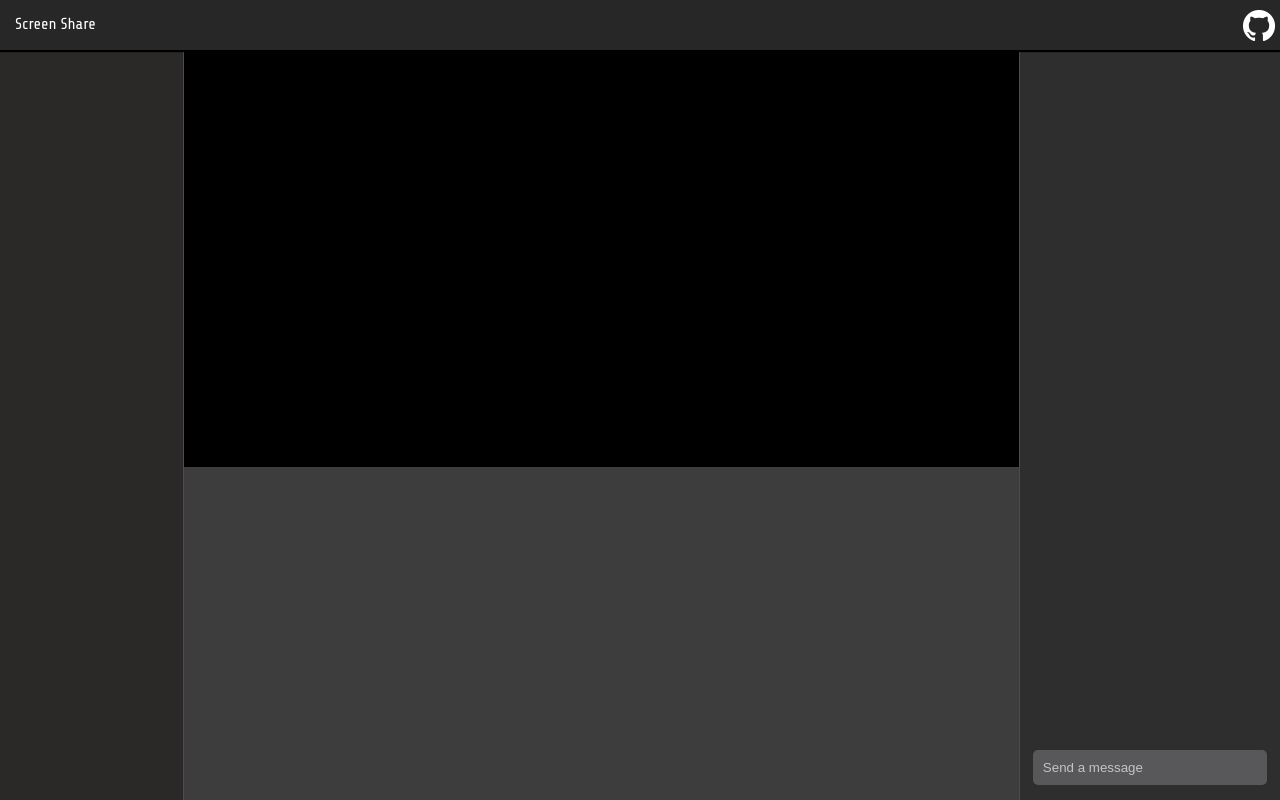
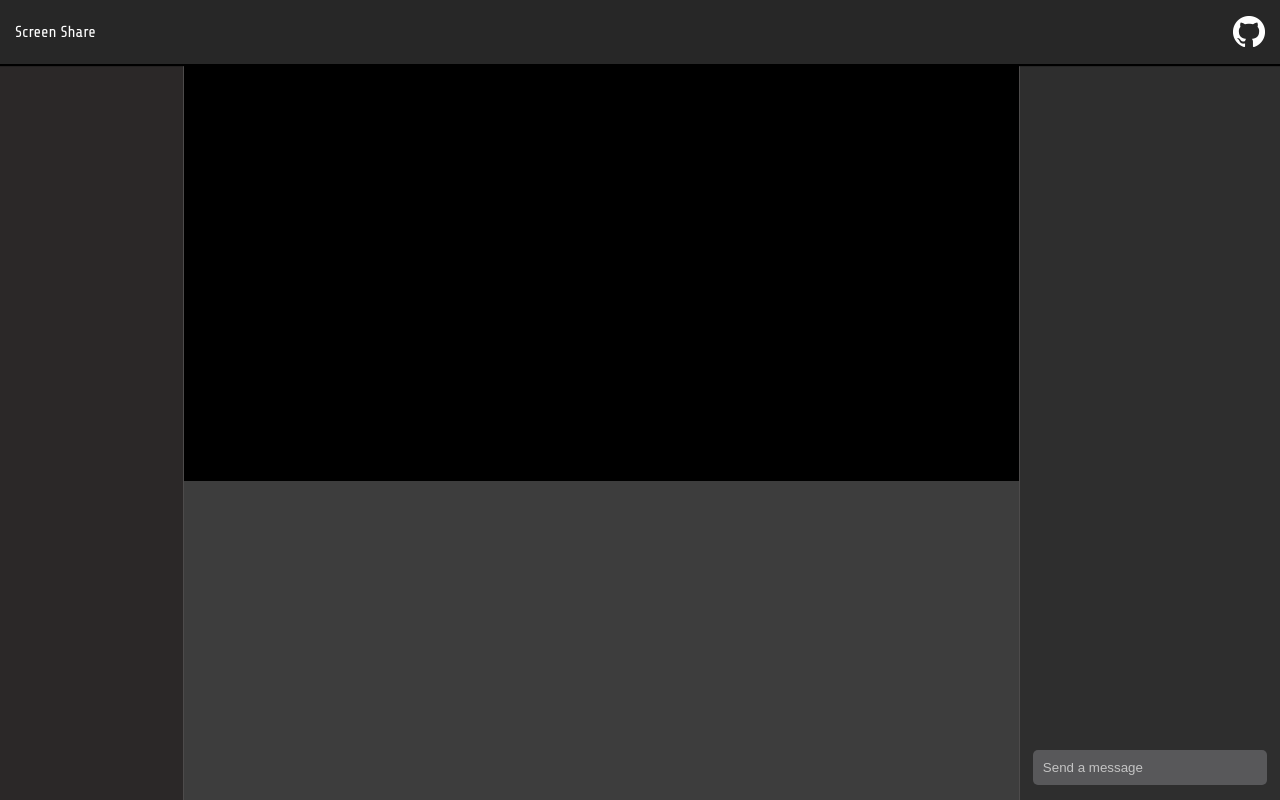
Before and after one commit to wailay/screen_share, a website: page client/dist/index.html in a window 1280 px wide. Drawn offline with Linux system fonts and the light colour scheme; no server answers.

Commit message:
improvin UI

```diff
--- a/client/dist/css/index.css
+++ b/client/dist/css/index.css
@@ -1,30 +1,30 @@
 .top-bar {
     width: 100%;
-    height: 50px;
-    padding: 10px 5px 0px 15px;
+    height: 8vh;
+    padding: 0 15px;
     display : flex;
     justify-content : space-between;
     background-color: rgb(39, 39, 39);
     color: white;
     box-shadow: 0px 2px 1px 0px rgba(0,0,0,1);
-    position: absolute;
-    top: 0;
-    left : 0;
+    z-index: 2;
+}
+
+.top-bar p, .top-bar a {
+    display: flex;
+    align-items: center;
 }
 
 
 .container {
     display: flex;
     flex-wrap : nowrap;
-    height: 100%;
+    height: 92vh;
     /* position: relative; */
 
 }
 .user-space {
-
-    /* height: calc(100% - 50px); */
-    height : calc(100vh - 50px);
-    margin-top : 50px;
+    height: 100%;
     width: 266px;
     display: flex;
     flex-direction: column;
@@ -48,10 +48,9 @@
 }
 .main-screen {
     width: 100%;
-    /* height: 100%;
-    padding-top : 56.25%; */
+    height: 100%;
+    /* padding-top : 56.25%; */
     background-color: rgb(61, 61, 61);
-    margin-top : 50px;
 
 
 }
@@ -61,13 +60,13 @@
 
 }
 .chat-space {
-    height: calc(100vh - 50px);
-    margin-top : 50px;
+    height: 100%;
     width: 400px;
     background-color: rgb(46, 46, 46);
     border-left : 1px solid rgb(77, 75, 75);
     transition: 0.5s;
     padding-bottom : 10px;
+    /* transform: translateX(100%); */
 }
 
 
@@ -235,9 +234,17 @@ video::-webkit-media-controls-overlay-play-button {
     display: none;
 }
 
+html {
+    overflow: hidden;
+}
+
 body {
     font-family: 'Share Tech', sans-serif;
-
+    width: 100vw;
+    height: 100vh;
+    overflow: hidden;
+    display: flex;
+    flex-direction: column;
   }
 
   code {
--- a/client/dist/index.html
+++ b/client/dist/index.html
@@ -18,9 +18,9 @@
 
 
     <div class="top-bar">
-        <p style="padding-top : 5px" >Screen Share</p>
-        <a href="https://github.com/wailay/screen-share" target="_blank" >
-        <img style="width:32px;height:32px" src="images/github.png" />
+        <p>Screen Share</p>
+        <a href="https://github.com/wailay/screen-share" target="_blank">
+            <img style="width:32px;height:32px" src="images/github.png" />
         </a>
     </div>
 
```
